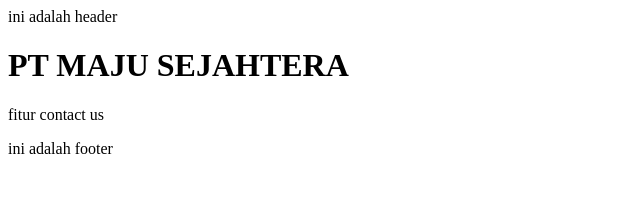
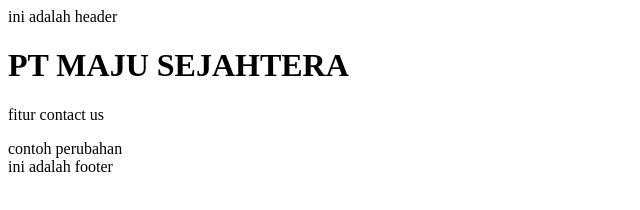
Before and after one commit to qialfariq/company-2, a plain HTML site: page assets/cnct.html in a window 1280 px wide. Shown: the whole page, without its empty margins (0-640 px from the left). Drawn offline with Linux system fonts and the light colour scheme.

Commit message:
menambah penjelasan cnct

```diff
--- a/assets/cnct.html
+++ b/assets/cnct.html
@@ -9,6 +9,7 @@
     <header>ini adalah header</header>
     <h1>PT MAJU SEJAHTERA</h1>
     <p>fitur contact us</p>
+    <div>contoh perubahan</div>
     <footer>ini adalah footer</footer>
   </body>
 </html>
```
